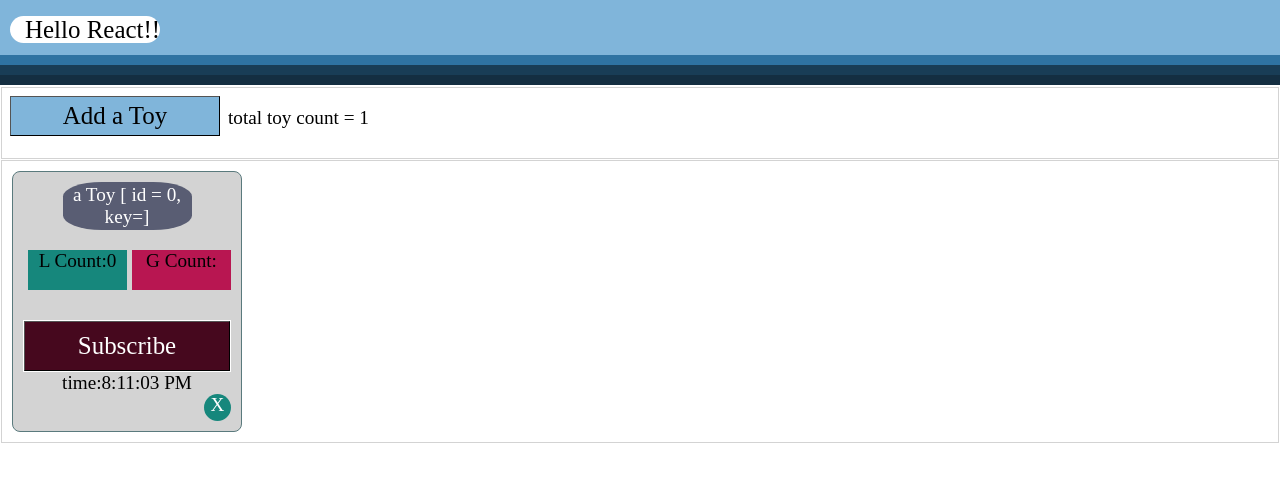
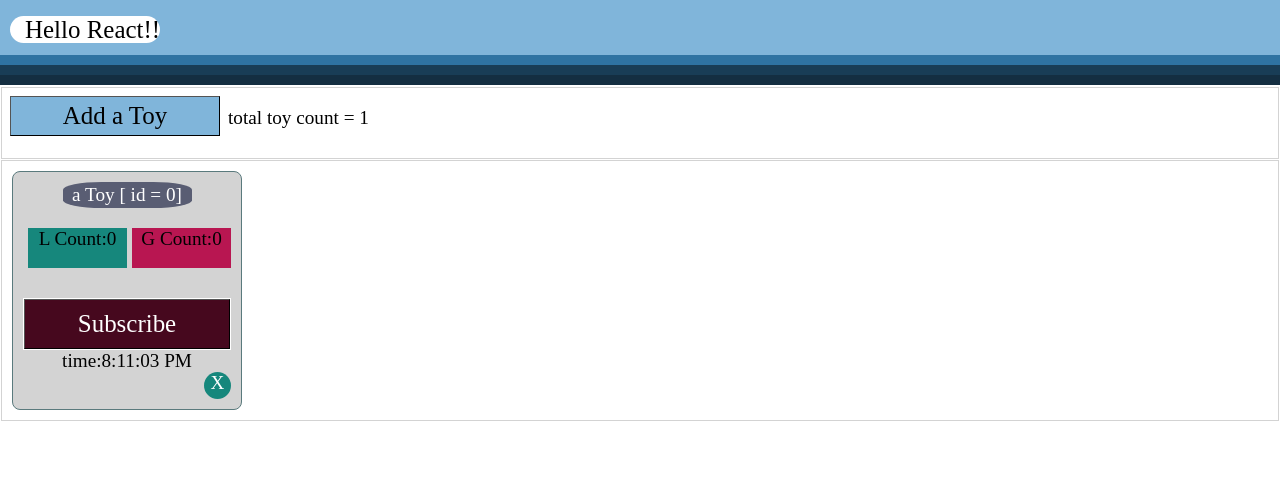
Before and after one commit to DhananjayX/Parashar, a React (Create React App) app: page / in a window 1280 px wide. Shown: the top 482 px of the page. Built offline with nearby package versions, Linux system fonts and the light colour scheme; a web font is replaced by a local one.

Commit message:
global count

```diff
--- a/src/Components/Toy/Toy.js
+++ b/src/Components/Toy/Toy.js
@@ -5,17 +5,23 @@ class  Toy extends Component {
 
     constructor(props) {
         super(props);
-        this.state = { toySubscrCnt: 0 };
+        this.state = { toySubscrCnt: 0,globalCount:0 };
         this.Subscribed = this.Subscribed.bind(this);
         this.removeaToy = this.removeaToy.bind(this);
+
       }
 
     Addtoy(){
         console.log('comp added');
     }
 
+
     Subscribed(nm) {
                     this.setState({ toySubscrCnt: this.state.toySubscrCnt+1 });
+                    this.props.inrGlobalCnt();
+                    var gl = this.props.getGlobalCnt();
+                    console.log('glb count ='  +gl);
+                    this.setState({globalCount:gl});
     }
 
     removeaToy()
@@ -26,10 +32,10 @@ class  Toy extends Component {
         return (
         <div className="maindiv">
                 <div>
-                    <div className="toyhdr"> a Toy [ id = {this.props.index}, key={this.props.key}]  </div>
+                    <div className="toyhdr"> a Toy [ id = {this.props.index}]  </div>
                     <div className="cntContainer">
                         <div className="cnt clr16877C"> L Count:{this.state.toySubscrCnt}</div>
-                        <div className="cnt clrB81651"> G Count:  </div>
+                        <div className="cnt clrB81651"> G Count:{this.state.globalCount}  </div>
                     </div>
                 </div>
                 <div className="subscribe">
--- a/src/Components/Toy/ToyContainer.js
+++ b/src/Components/Toy/ToyContainer.js
@@ -8,12 +8,29 @@ class  ToyContainer extends Component {
     constructor(props)
     {
         super(props);
-        this.state = {toys:[] };
+        this.state = {toys:[], globalCnt:0 };
 
         this.addToy = this.addToy.bind(this);
         this.removeToy = this.removeToy.bind(this);
+        this.getGlobalCount = this.getGlobalCount.bind(this);
+        this.increaseGlobalCount = this.increaseGlobalCount.bind(this);
+
         this.addToy();
 
+    }
+
+    getGlobalCount()
+    {
+        console.log('global cnt get');
+        return this.state.globalCnt;
+
+    }
+    increaseGlobalCount()
+    {
+        let gcnt = this.state.globalCnt;
+        gcnt++;
+        this.setState({globalCnt:gcnt});
+        console.log('global cnt increased : new value' + gcnt)
     }
 
     removeToy(ind)
@@ -28,7 +45,11 @@ class  ToyContainer extends Component {
     addToy(){
 
         let ltoy =  this.state.toys;
-        ltoy.push(<Toy key={this.state.toys.length} index={this.state.toys.length} simplemethod ={this.removeToy}  />);
+        ltoy.push(<Toy key={this.state.toys.length} index={this.state.toys.length}
+                    simplemethod ={this.removeToy}
+                    inrGlobalCnt = {this.increaseGlobalCount}
+                    getGlobalCnt = {this.getGlobalCount}
+                    />);
         this.setState({ toys:ltoy  });
     }
 
```
